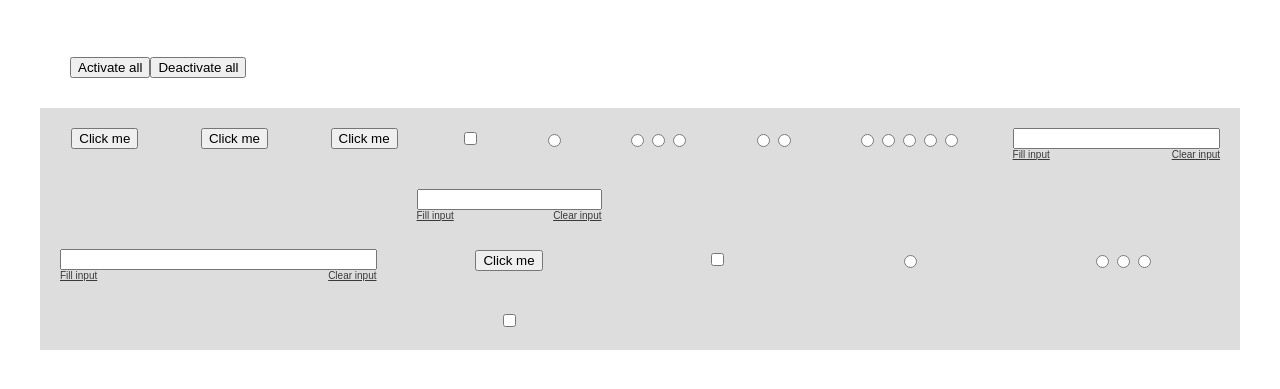
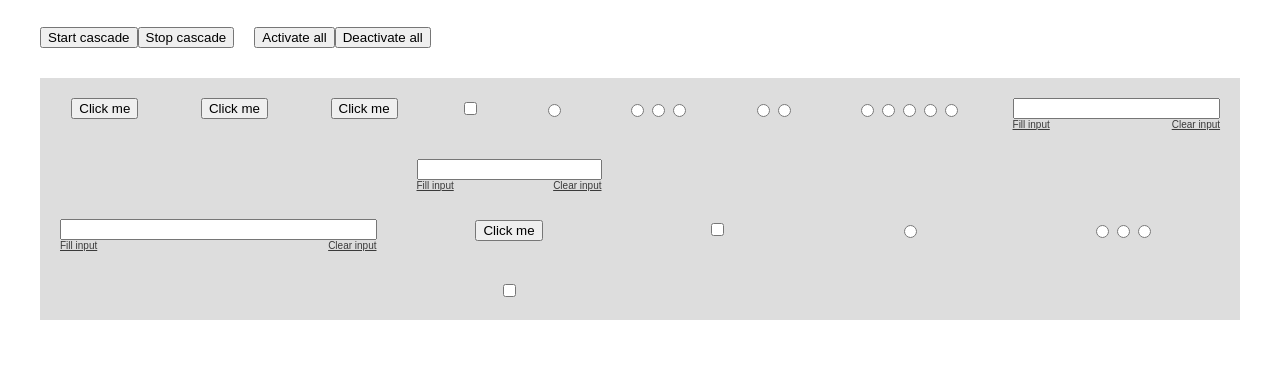
Before and after one commit to rdxi/forminatr, a Vue app: page / in a window 1280 px wide. Shown: the part 105-494 px from the top of the page. Built offline with nearby package versions, Linux system fonts and the light colour scheme.

Commit message:
add cascade functionality, change name generation for radios

```diff
--- a/index.html
+++ b/index.html
@@ -15,9 +15,7 @@
   </div>
 
   <div id="vue-app">
-    <div style="width: 100%; padding: 30px;">
-      <preset-buttons></preset-buttons>
-    </div>
+    <preset-buttons></preset-buttons>
 
     <button-component></button-component>
     <button-component></button-component>
--- a/src/components/PresetButtons.vue
+++ b/src/components/PresetButtons.vue
@@ -1,7 +1,13 @@
 <template>
   <div class="preset-buttons">
-    <button @click="activateAll">Activate all</button>
-    <button @click="deactivateAll">Deactivate all</button>
+    <div class="preset-cascade">
+      <button @click="startCascade">Start cascade</button>
+      <button @click="stopCascade">Stop cascade</button>
+    </div>
+    <div class="preset-toggle-all">
+      <button @click="activateAll">Activate all</button>
+      <button @click="deactivateAll">Deactivate all</button>
+    </div>
   </div>
 </template>
 
@@ -13,6 +19,12 @@ export default {
     },
     deactivateAll: function() {
       this.$store.commit('deactivateAll');
+    },
+    startCascade: function() {
+      this.$store.commit('startCascade');
+    },
+    stopCascade: function() {
+      this.$store.commit('stopCascade');
     }
     // changePreset: function(presetNumber) {
     //   this.$store.commit('changePreset', presetNumber)
@@ -20,3 +32,14 @@ export default {
   }
 }
 </script>
+
+<style scoped>
+  .preset-buttons {
+    display: flex;
+    width: 100%;
+    margin-bottom: 30px;
+  }
+  .preset-cascade {
+    margin-right: 20px;
+  }
+</style>
--- a/src/components/Radio.vue
+++ b/src/components/Radio.vue
@@ -24,6 +24,7 @@
 <script>
 import randomColor from 'randomcolor';
 import IdAndActiveState from './mixins/IdAndActiveState.vue';
+import uuid from 'uuid/v4';
 
 export default {
   mixins: [IdAndActiveState],
@@ -127,7 +128,7 @@ export default {
   },
   created: function() {
     // this.sound.preload = 'auto';
-    this.generatedName = new Date().getTime() + Math.round(Math.random()*1000);
+    this.generatedName = uuid();
   }
 }
 </script>
--- a/src/store/store.js
+++ b/src/store/store.js
@@ -34,15 +34,31 @@ var store = new Vuex.Store({
       });
     },
 
+    startCascade: function(state) {
+      // deactivate all item
+      state.myComponents.forEach(function(item) {
+        item.isActive = null;
+      });
+
+      // toggle items one by one
+      var currentIndex = 0;
+      this.cascadeInterval = setInterval(function() {
+        var currentItem = state.myComponents[currentIndex];
+        currentItem.isActive = !currentItem.isActive ? 1 : null;
+        currentIndex = (currentIndex >= state.myComponents.length -1) ? (0) : (currentIndex + 1);
+      }, 100);
+    },
+
+    stopCascade: function(state) {
+      clearInterval(this.cascadeInterval);
+    },
+
     toggleActive: function(state, data) {
-      // console.log('***', componentObjTest);
-      // var componentObj = state.myComponents.find(component => component.id === id);
       var componentObj = store.getters.getComponentById(data.id);
       return componentObj.isActive = !componentObj.isActive;
     },
 
     toggleValueActive: function(state, data) {
-      // var componentObj = state.myComponents.find(component => component.id === data.id);
       var componentObj = store.getters.getComponentById(data.id);
       return componentObj.isActive = data.textInputValue ? data.textInputValue : null;
     },
```
Also changed, not shown: __todo.txt (+4 -3 lines), dist/build.js.
